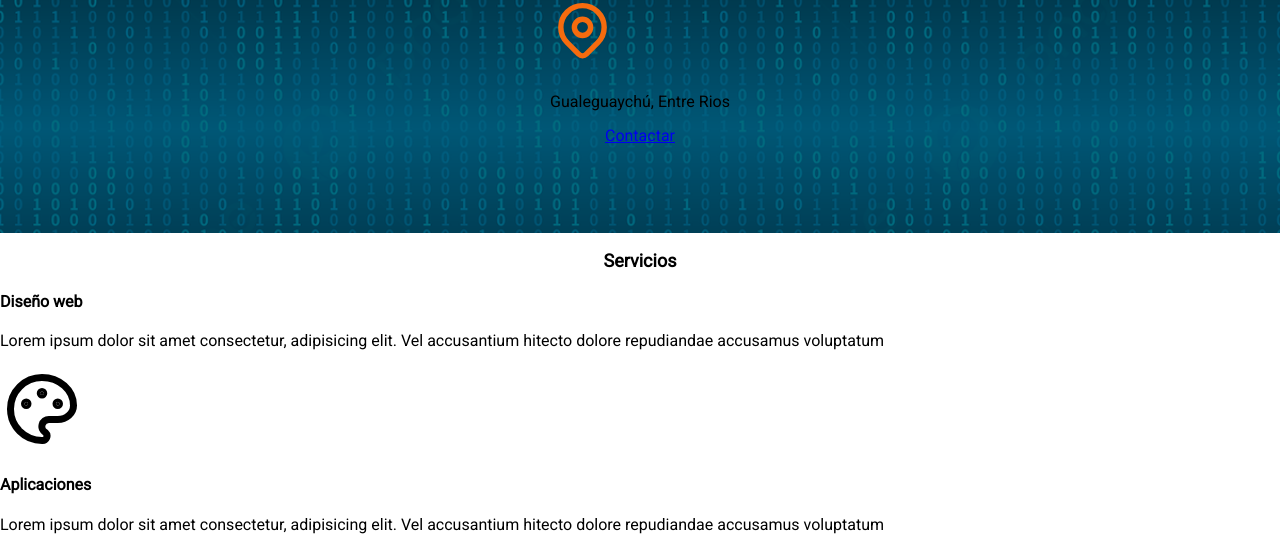
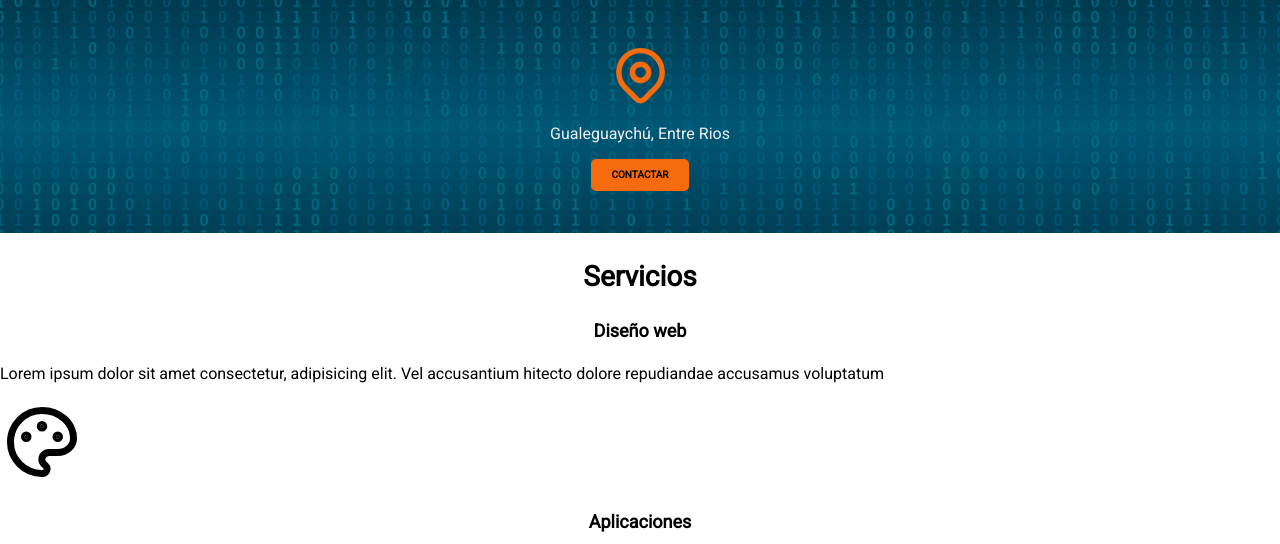
Before and after one commit to faustosimiand/freelancer_inicio, a plain HTML site: page index.html in a window 1280 px wide. Shown: the part 335-879 px from the top of the page. Drawn offline with Linux system fonts and the light colour scheme.

Commit message:
acomodado lineas

```diff
--- a/css/styles.css
+++ b/css/styles.css
@@ -3,12 +3,12 @@
     --oscuro: #112B3C;
     --azul: #205375;
     --naranja: #F66B0E;
-
 }
 
+/* Globales*/
 html{
     font-size: 62.5%;
-    box-sizing: border-box;
+    box-sizing: border-box; /*hack para Box model*/
 }
 *, *:before, *:after {
     box-sizing: inherit;
@@ -18,37 +18,59 @@ body{
     font-size: 16px; /*1 rem = 10px */
     font-family: 'Roboto', sans-serif;
 }
+.contenedor{
+    max-width: 120rem;
+    margin: 0 auto;
+}
 
+.boton{
+    background-color: var(--naranja);
+    color: black;
+    padding: 1rem 2rem 1rem 2rem;
+    font-size: 1rem;
+    text-decoration: none;
+    font-weight:bold;
+    text-transform: uppercase;
+    border-radius: .5rem;
+    width: 90%;
+    text-align: center;
+
+}
+@media (min-width: 768px) {
+   .boton{
+    width: auto;
+   }
+}
+
+/* Tipografia*/
 h1{
     font-size: 3.8rem;
 }
-h2{
+
+
+h3{
     font-size: 2.8rem;
 }
-
-h3{
+h4{
     font-size: 1.8rem;
 }
 
-h1,h2,h3{
+h1,h2,h3,h4{
     text-align: center;
 }
 
-
+/* Titulos*/
 .subtitulo{
     text-align: center;
     font-size: 2.8rem;
     color:var(--oscuro);
 }
 
-.contenedor{
-    max-width: 120rem;
-    margin: 0 auto;
 
-}
+
+/* Navegacion principal*/
 .nav-bg{
     background-color: var(--azul);
-
 }
 .navegacion-principal{
    display: flex;
@@ -75,6 +97,7 @@ h1,h2,h3{
     }
 }
 
+/* Hero */
 .hero{
     background-image:url(../img/imagen2.jpg) ;
     background-size: cover;
@@ -86,14 +109,25 @@ h1,h2,h3{
     width: 100%;
     height: 100%;
     background-color: rgb(0 0 0 /50%);
-
     display: flex;
     flex-direction: column;
     align-items: center;
     justify-content: center;
+    text-align: center;
 }
-.contenido-hero h2,
-.contenido-hero p,
+.contenido-hero h2
 {
     color: var(--blanco);
+
+    font-size: 6rem;
 }
+.contenido-hero p{
+    color: var(--blanco);
+}
+.ubicacion p{
+      padding-top: 1%;
+      margin-top: 1%;
+      border: 0cm;
+
+
+}
```
